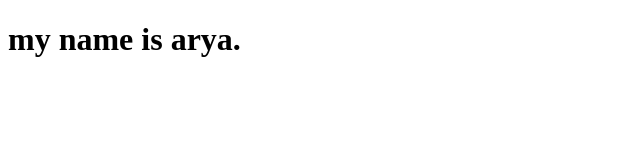
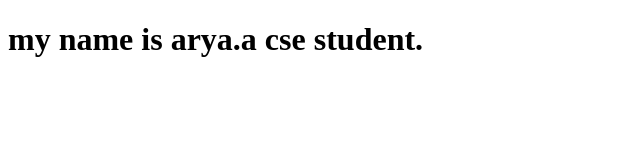
Before and after one commit to roybr03/my-second-github, a plain HTML site: page index.html in a window 1280 px wide. Shown: the whole page, without its empty margins (0-640 px from the left). Drawn offline with Linux system fonts and the light colour scheme.

Commit message:
update index.html

```diff
--- a/index.html
+++ b/index.html
@@ -6,6 +6,6 @@
     <title>Document</title>
 </head>
 <body>
-    <h1>my name is arya.</h1>
+    <h1>my name is arya.a cse student.</h1>
 </body>
 </html>
```
